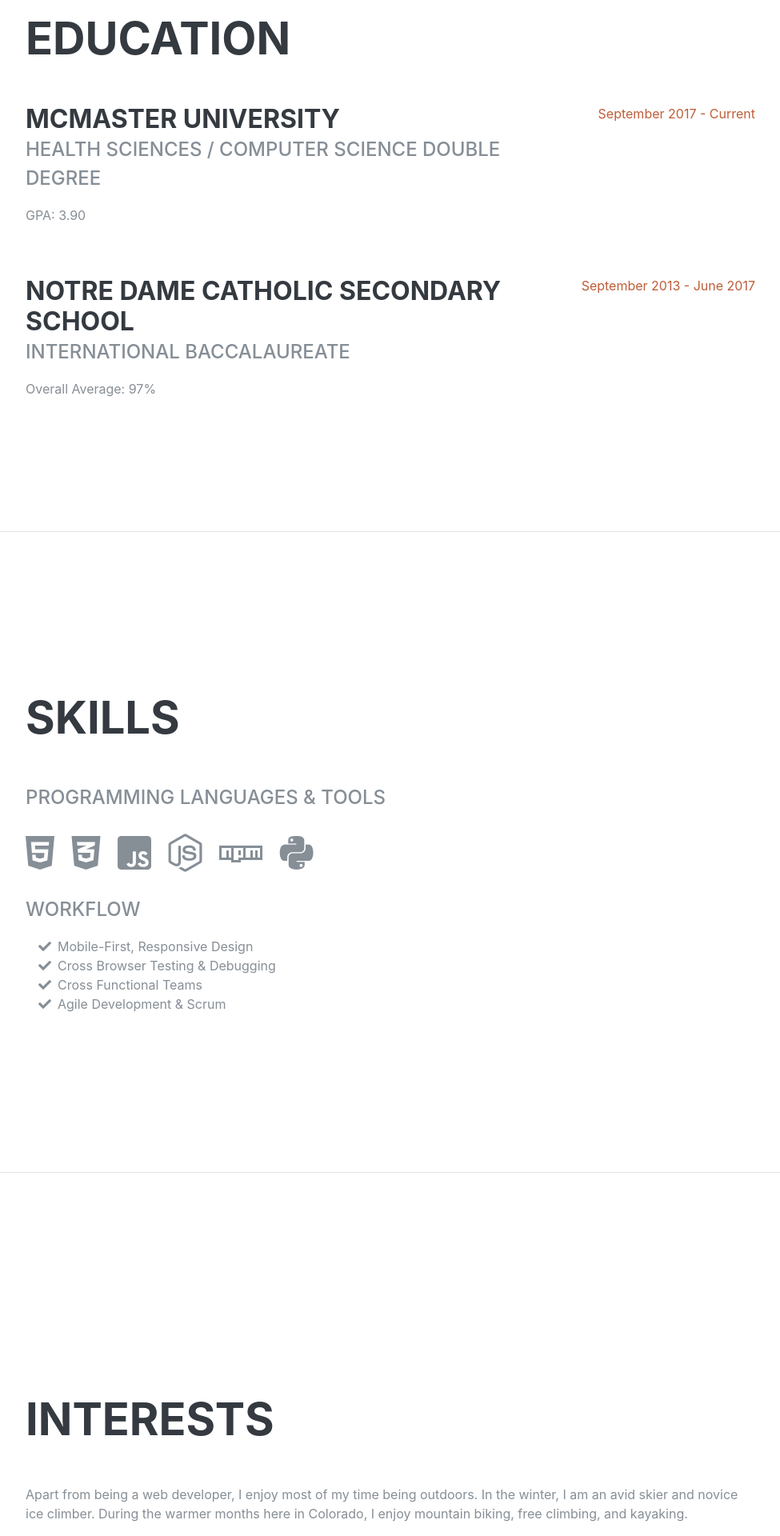
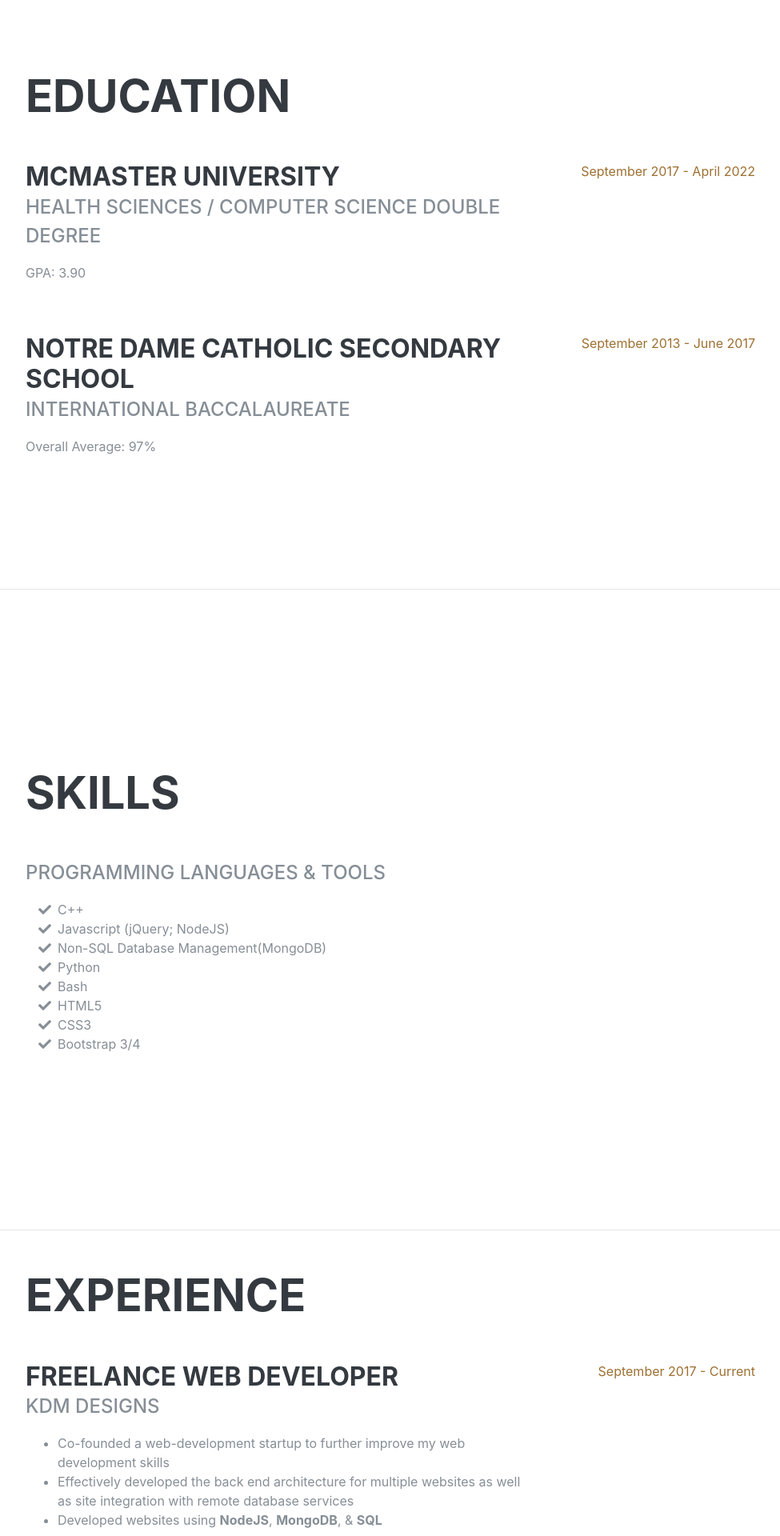
Before and after one commit to Kzeery/CS1XA3, a web app: file Project02/index.html in a window 1280 px wide. Shown: the part 2000-3920 px from the top of the page at 80% size, without its empty margins (288-1263 px from the left). Run offline with its HTML, style and script files only (its server is not run), Linux system fonts and the light colour scheme; some web fonts are replaced.

Commit message:
Project02 Part 1 Submission

```diff
--- a/Project02/css/resume.css
+++ b/Project02/css/resume.css
@@ -72,7 +72,7 @@ p.lead {
 }
 
 .social-icons a:hover {
-  background-color: #BD5D38;
+  background-color: #9D7032;
 }
 
 .dev-icons {
@@ -80,7 +80,7 @@ p.lead {
 }
 
 .dev-icons .list-inline-item i:hover {
-  color: #BD5D38;
+  color: #9D7032;
 }
 
 #sideNav .navbar-nav .nav-item .nav-link {
@@ -176,17 +176,17 @@ section.resume-section .resume-item .resume-date {
 }
 
 .bg-primary {
-  background-color: #BD5D38 !important;
+  background-color: #9D7032 !important;
 }
 
 .text-primary {
-  color: #BD5D38 !important;
+  color: #9D7032 !important;
 }
 
 a {
-  color: #BD5D38;
+  color: #9D7032;
 }
 
 a:hover, a:focus, a:active {
-  color: #824027;
+  color: #9D7032;
 }
--- a/Project02/index.html
+++ b/Project02/index.html
@@ -21,7 +21,7 @@
   <link rel="stylesheet" href="https://use.fontawesome.com/releases/v5.7.2/css/all.css" integrity="sha384-fnmOCqbTlWIlj8LyTjo7mOUStjsKC4pOpQbqyi7RrhN7udi9RwhKkMHpvLbHG9Sr" crossorigin="anonymous">
 
   <!-- Custom styles for this template -->
-  <link href="css/resume.min.css" rel="stylesheet">
+  <link href="css/resume.css" rel="stylesheet">
 
 </head>
 
@@ -52,7 +52,7 @@
           <a class="nav-link js-scroll-trigger" href="#skills">Skills</a>
         </li>
         <li class="nav-item">
-          <a class="nav-link js-scroll-trigger" href="#interests">Interests</a>
+          <a class="nav-link js-scroll-trigger" href="#Experience">Experience</a>
         </li>
       </ul>
     </div>
@@ -68,7 +68,7 @@
         <div class="subheading mb-5">116 Royal West Drive · Brampton, ON L6X 0V4 · (647) 529-8052 ·
           <a href="mailto:kzeery@mcmaster.ca">kzeery@mcmaster.ca</a>
         </div>
-        <p class="lead mb-5">I am a student in McMaster University just trying to get by. (TEMP)</p>
+        <p class="lead mb-5">I am a McMaster Student Studying computer sciences and I have a passion for what I do. I am very interested in Web Development, Algorithms, and Machine learning. I always put 100% effort into my passions and love what I do.</p>
         <div class="social-icons">
           <a href="https://www.linkedin.com/in/yousifkzeer/">
             <i class="fab fa-linkedin-in"></i>
@@ -93,7 +93,10 @@
           <div class="resume-content">
             <h3 class="mb-0">YelpCamp</h3>
             <div class="subheading mb-3"><a href="https://yelpcampyousif.herokuapp.com">YelpCamp</a></div>
-            <p>YelpCamp is a website where users can post and review on campgrounds that they found. They can login, create comments, create posts, as well as edit and delete. This was done using Node JS, Express, MongoDB, and deployed on Heroku. Click the link above to check it out. <a href="https://github.com/Kzeery/YelpCamp">Source Code</a></p>
+            <p>YelpCamp is a responsive, full-stack RESTful application that allows users to view campgrounds as well as sign up for the virtual platform.</p>
+            <p>Front-end: <strong>HTML5</strong>, <strong>CSS3</strong>, <strong>jQuery</strong>, and <strong>Bootstrap 3</strong>.</p>
+            <p>Back-end: <strong>Node,js</strong>, <strong>Express.js</strong>, <strong>Passport.js</strong>, <strong>MongoDB</strong>, and <strong>Mongoose</strong>.</p>
+            <p>Click the link above to check it out. <a href="https://github.com/Kzeery/YelpCamp">Source Code</a></p>
           </div>
           <div class="resume-date text-md-right">
             <span class="text-primary"></span>
@@ -141,7 +144,7 @@
             <p>GPA: 3.90</p>
           </div>
           <div class="resume-date text-md-right">
-            <span class="text-primary">September 2017 - Current</span>
+            <span class="text-primary">September 2017 - April 2022</span>
           </div>
         </div>
 
@@ -166,52 +169,87 @@
         <h2 class="mb-5">Skills</h2>
 
         <div class="subheading mb-3">Programming Languages &amp; Tools</div>
-        <ul class="list-inline dev-icons">
-          <li class="list-inline-item">
-            <i class="fab fa-html5"></i>
-          </li>
-          <li class="list-inline-item">
-            <i class="fab fa-css3-alt"></i>
-          </li>
-          <li class="list-inline-item">
-            <i class="fab fa-js-square"></i>
-          </li>
-          <li class="list-inline-item">
-            <i class="fab fa-node-js"></i>
-          </li>
-          <li class="list-inline-item">
-            <i class="fab fa-npm"></i>
-          </li>
-          <li class="list-inline-item">
-            <i class="fab fa-python"></i>
-          </li>
-        </ul>
-
-        <div class="subheading mb-3">Workflow</div>
         <ul class="fa-ul mb-0">
           <li>
             <i class="fa-li fa fa-check"></i>
-            Mobile-First, Responsive Design</li>
+            C++</li>
           <li>
             <i class="fa-li fa fa-check"></i>
-            Cross Browser Testing &amp; Debugging</li>
+            Javascript (jQuery; NodeJS)</li>
           <li>
             <i class="fa-li fa fa-check"></i>
-            Cross Functional Teams</li>
+            Non-SQL Database Management(MongoDB)</li>
           <li>
             <i class="fa-li fa fa-check"></i>
-            Agile Development &amp; Scrum</li>
+            Python</li>
+          <li>
+            <i class="fa-li fa fa-check"></i>
+            Bash</li>
+          <li>
+            <i class="fa-li fa fa-check"></i>
+            HTML5</li>
+          <li>
+            <i class="fa-li fa fa-check"></i>
+            CSS3</li>
+          <li>
+            <i class="fa-li fa fa-check"></i>
+            Bootstrap 3/4</li>
         </ul>
       </div>
     </section>
 
     <hr class="m-0">
 
-    <section class="resume-section p-3 p-lg-5 d-flex align-items-center" id="interests">
+    <section class="resume-section p-3 p-lg-5 d-flex align-items-center" id="Experience">
       <div class="w-100">
-        <h2 class="mb-5">Interests</h2>
-        <p>Apart from being a web developer, I enjoy most of my time being outdoors. In the winter, I am an avid skier and novice ice climber. During the warmer months here in Colorado, I enjoy mountain biking, free climbing, and kayaking.</p>
-        <p class="mb-0">When forced indoors, I follow a number of sci-fi and fantasy genre movies and television shows, I am an aspiring chef, and I spend a large amount of my free time exploring the latest technology advancements in the front-end web development world.</p>
+        <h2 class="mb-5">Experience</h2>
+        <div class="resume-item d-flex flex-column flex-md-row justify-content-between mb-5">
+          <div class="resume-content">
+            <h3 class="mb-0">Freelance Web Developer
+            </h3>
+            <div class="subheading mb-3">KDM Designs </div>
+            <ul class="mb-0">
+              <li>Co-founded a web-development startup to further improve my web development skills</li>
+              <li>Effectively developed the back end architecture for multiple websites as well as site integration with remote database services</li>
+              <li>Developed websites using <strong>NodeJS</strong>, <strong>MongoDB</strong>, &amp; <strong>SQL</strong> </li>
+            </ul>
+          </div>
+          <div class="resume-date text-md-right">
+            <span class="text-primary">September 2017 - Current</span>
+          </div>
+        </div>
+        <div class="resume-item d-flex flex-column flex-md-row justify-content-between mb-5">
+          <div class="resume-content">
+            <h3 class="mb-0">Teaching Assisstant
+            </h3>
+            <div class="subheading mb-3">McMaster Artificial Intelligence Society</div>
+            <ul class="mb-0">
+              <li>Selected as one of the TAs for University's Artificial Intelligence Society due to my skills in the field</li>
+              <li>Interdependently developed course content such as Machine Learning models in <strong>Python</strong>, <strong>Keras</strong> &amp; <strong>Tensorflow</strong></li>
+              <li>Effectively lead class discussions, answered questions and edited scripts for the various sessions throughout the semester</li>
+            </ul>
+          </div>
+          <div class="resume-date text-md-right">
+            <span class="text-primary">September 2018 - Current</span>
+          </div>
+        </div>
+        <div class="resume-item d-flex flex-column flex-md-row justify-content-between mb-5">
+          <div class="resume-content">
+            <h3 class="mb-0">Swing Manager
+            </h3>
+            <div class="subheading mb-3">McDonald's</div>
+            <ul class="mb-0">
+              <li>Manager responsible for supervising crew of <strong>10 - 15</strong> employees, opening and closing the store, as well as ensuring maximal productivity </li>
+              <li>Recognized as Employee of the Month, Employee of the Year and received <strong>2</strong> promotions to managerial positions in <strong>~1</strong> year</li>
+
+            </ul>
+          </div>
+          <div class="resume-date text-md-right">
+            <span class="text-primary">November 2015 - August 2018</span>
+          </div>
+        </div>
+
+
       </div>
     </section>
 
```
Also changed, not shown: Project02/img/profile.jpg.
